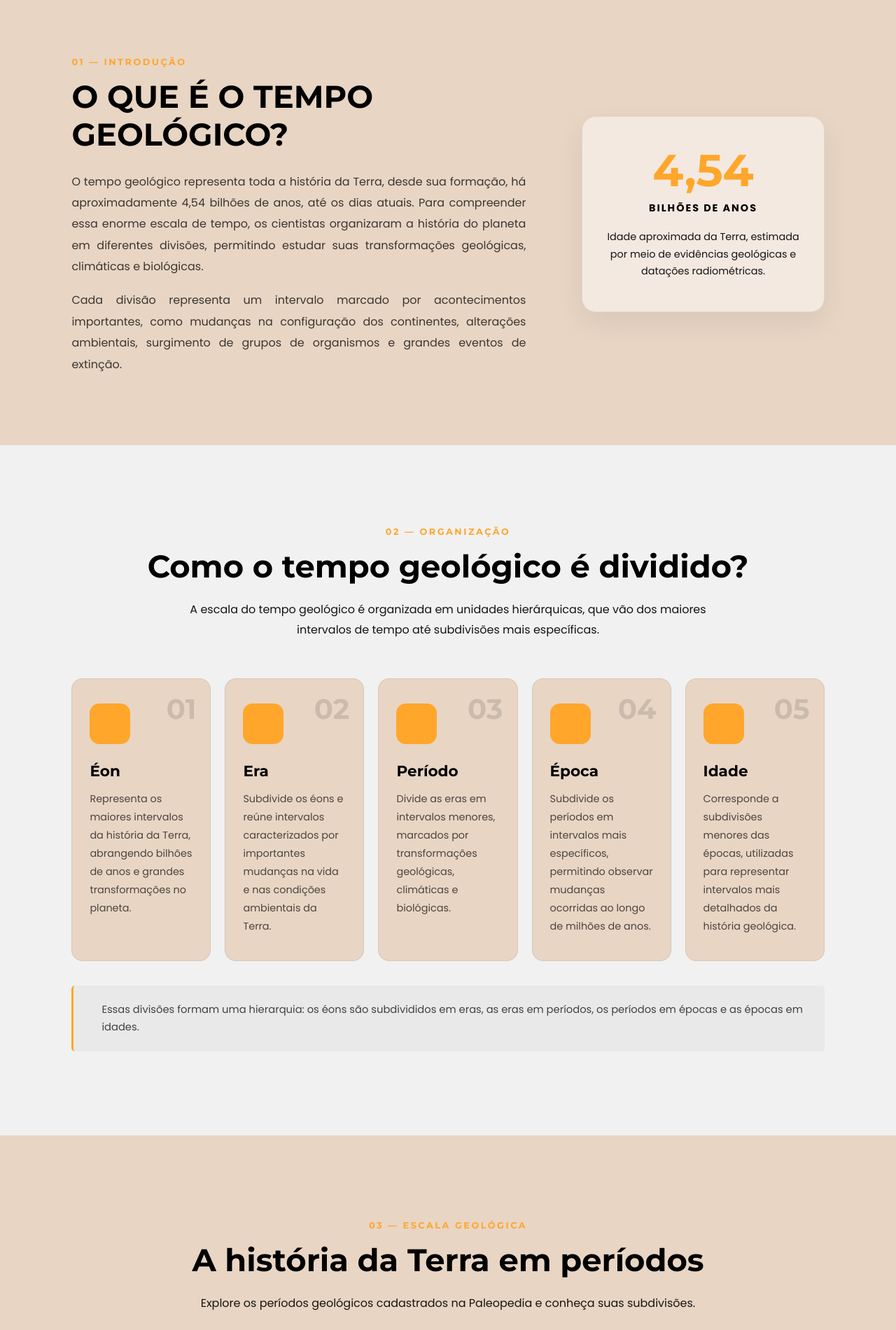
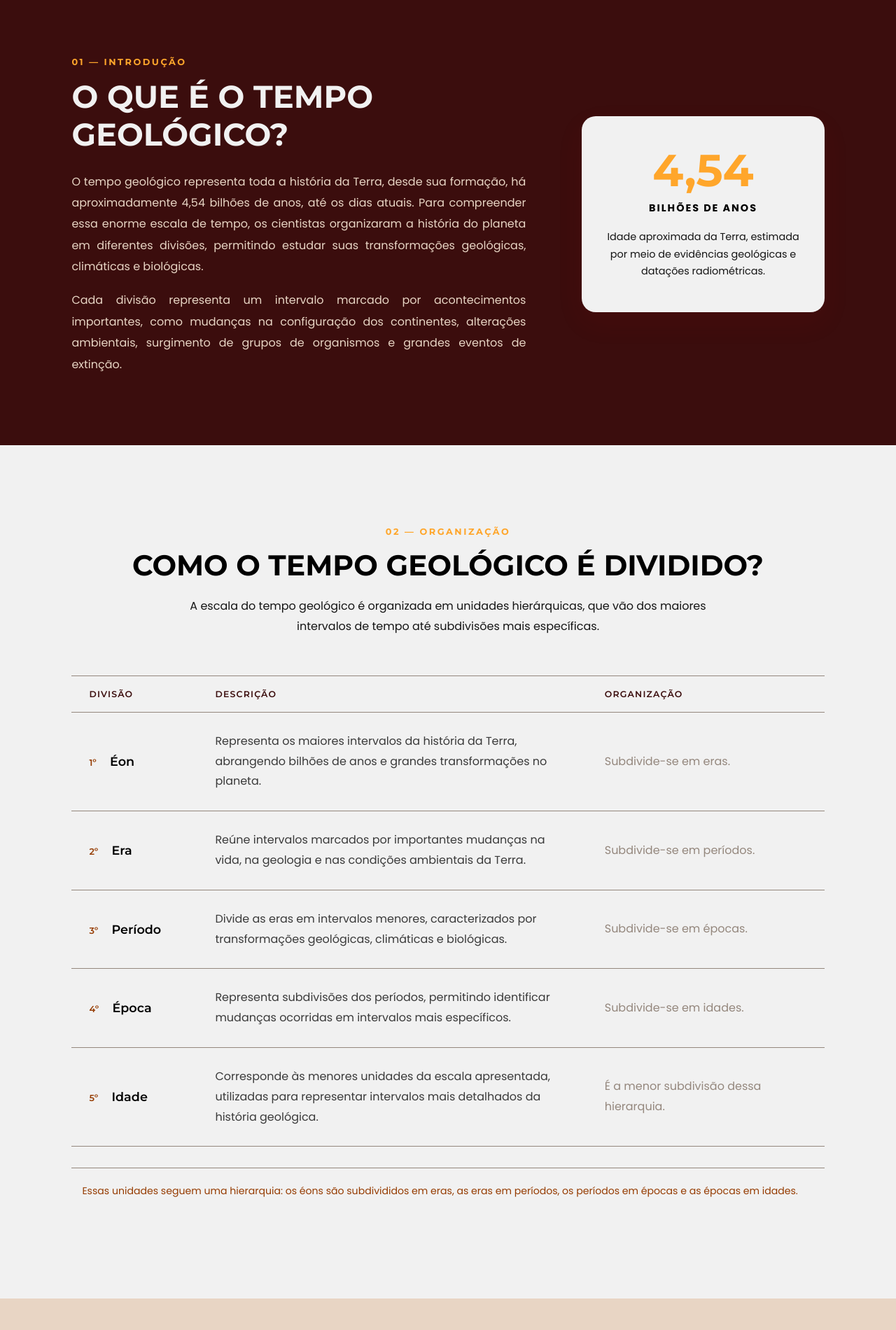
Before and after one commit to DinizDDD/PaleoPedia, a PHP site: page /index.php?page=period in a window 1280 px wide. Shown: the part 760-2660 px from the top of the page at 70% size. Run offline with PHP 8.4, Linux system fonts and the light colour scheme; data comes from the database, SQL or seed files in the repository.

Commit message:
More update in design for periods page

```diff
--- a/assets/css/period.css
+++ b/assets/css/period.css
@@ -134,7 +134,7 @@ html {
 
 .period-introduction {
     padding: 75px 8% 100px;
-    background-color: var(--Bege);
+    background-color: var(--Marrom-Escuro);
 
     .period-introduction-content {
         display: grid;
@@ -158,7 +158,7 @@ html {
 
         h2 {
             margin-bottom: 25px;
-            color: var(--Preto);
+            color: var(--Branco);
             font-family: var(--font-secondary);
             font-size: clamp(2rem, 3.5vw, 3rem);
             line-height: 1.2;
@@ -166,7 +166,7 @@ html {
 
         p {
             margin-bottom: 18px;
-            color: rgba(0, 0, 0, 0.75);
+            color: var(--Bege);
             font-size: 1rem;
             line-height: 1.9;
             text-align: justify;
@@ -184,10 +184,9 @@ html {
         justify-content: center;
         min-height: 280px;
         padding: 35px;
-        border: 1px solid rgba(0, 0, 0, 0.08);
         border-radius: 20px;
-        background: rgba(255, 255, 255, 0.48);
-        box-shadow: 0 15px 40px rgba(0, 0, 0, 0.07);
+        background: var(--Branco);
+        box-shadow: 0 15px 40px rgba(197, 7, 7, 0.07);
         text-align: center;
 
         span {
@@ -235,7 +234,7 @@ html {
         margin-bottom: 20px;
         color: var(--Preto);
         font-family: var(--font-secondary);
-        font-size: clamp(2rem, 3.5vw, 3.2rem);
+        font-size: clamp(2rem, 3.2vw, 3.2rem);
         line-height: 1.2;
     }
 
@@ -248,71 +247,87 @@ html {
     }
 }
 
-
 /* HIERARQUIA GEOLOGICA */
 
 .period-hierarchy {
     padding: 110px 8% 120px;
     background-color: var(--Branco);
 
-    .period-hierarchy-grid {
-        display: grid;
-        grid-template-columns: repeat(5, minmax(0, 1fr));
-        gap: 20px;
-        max-width: 1500px;
-        margin: auto;
+    .period-hierarchy-table-wrapper {
+        width: 100%;
+        max-width: 1300px;
+        margin: 55px auto 0;
+        overflow-x: auto;
     }
 
-    .period-hierarchy-card {
-        position: relative;
-        min-height: 310px;
-        padding: 35px 25px;
-        overflow: hidden;
-        border: 1px solid rgba(0, 0, 0, 0.07);
-        border-radius: 16px;
-        background: var(--Bege);
-        transition:
-            transform 0.3s ease,
-            box-shadow 0.3s ease;
+    .period-hierarchy-table {
+        width: 100%;
+        border-collapse: collapse;
+        text-align: left;
 
-        &:hover {
-            transform: translateY(-7px);
-            box-shadow: 0 15px 35px rgba(0, 0, 0, 0.1);
+        thead {
+            border-top: 1px solid var(--Cinza-Claro);
+            border-bottom: 1px solid var(--Cinza-Claro);
+
+            th {
+                padding: 18px 25px;
+                color: var(--Marrom-Escuro);
+                font-family: var(--font-secondary);
+                font-size: 0.78rem;
+                font-weight: 600;
+                letter-spacing: 1.2px;
+                text-transform: uppercase;
+            }
         }
 
-        .hierarchy-number {
-            position: absolute;
-            top: 18px;
-            right: 20px;
-            color: rgba(0, 0, 0, 0.12);
-            font-family: var(--font-secondary);
-            font-size: 2.5rem;
-            font-weight: 700;
+        tbody {
+            tr {
+                border-bottom: 1px solid var(--Cinza-Claro);
+                transition: background-color 0.25s ease;
+
+                &:hover {
+                    background-color: rgba(0, 0, 0, 0.025);
+                }
+            }
+
+            td {
+                padding: 27px 25px;
+                color: var(--Borda-Cinza);
+                font-size: 1rem;
+                line-height: 1.8;
+                vertical-align: middle;
+
+                &:first-child {
+                    min-width: 180px;
+                    white-space: nowrap;
+
+                    strong {
+                        color: var(--Preto);
+                        font-family: var(--font-secondary);
+                        font-size: 1.1rem;
+                        font-weight: 600;
+                    }
+                }
+
+                &:nth-child(2) {
+                    min-width: 350px;
+                    max-width: 600px;
+                }
+
+                &:last-child {
+                    min-width: 220px;
+                    color: var(--Cinza-Claro);
+                }
+            }
         }
 
-        .hierarchy-icon {
-            display: flex;
-            align-items: center;
-            justify-content: center;
-            width: 58px;
-            height: 58px;
-            margin-bottom: 25px;
-            border-radius: 14px;
-            background-color: var(--Laranja);
-            color: var(--Preto);
-            font-size: 1.4rem;
-        }
-
-        h3 {
-            margin-bottom: 15px;
+        .hierarchy-level {
+            display: inline-block;
+            margin-right: 15px;
+            color: var(--Marrom-Claro);
             font-family: var(--font-secondary);
-            font-size: 1.35rem;
-        }
-
-        p {
-            color: rgba(0, 0, 0, 0.68);
-            font-size: 0.9rem;
-            line-height: 1.8;
+            font-size: 0.8rem;
+            font-weight: 600;
         }
     }
 
@@ -320,23 +335,21 @@ html {
         display: flex;
         align-items: flex-start;
         gap: 15px;
-        max-width: 1100px;
-        margin: 35px auto 0;
-        padding: 22px 25px;
-        border-left: 3px solid var(--Laranja);
-        border-radius: 5px;
-        background-color: rgba(0, 0, 0, 0.035);
+        max-width: 1300px;
+        margin: 30px auto 0;
+        padding: 20px 0;
+        border-top: 1px solid var(--Cinza-Claro);
 
         i {
-            margin-top: 3px;
+            margin-top: 4px;
             color: var(--Laranja);
-            font-size: 1.2rem;
+            font-size: 1.10rem;
         }
 
         p {
-            color: rgba(0, 0, 0, 0.72);
-            font-size: 0.92rem;
-            line-height: 1.7;
+            color: var(--Marrom-Claro);
+            font-size: 0.88rem;
+            line-height: 1.8;
         }
     }
 }
--- a/pages/period.php
+++ b/pages/period.php
@@ -142,82 +142,105 @@ $totalAges = count(array_filter(
 <section class="period-hierarchy">
     <div class="period-section-heading">
         <span>02 — ORGANIZAÇÃO</span>
-            <h2>Como o tempo geológico é dividido?</h2>
+        <h2>COMO O TEMPO GEOLÓGICO É DIVIDIDO?</h2>
         <p>
             A escala do tempo geológico é organizada em unidades
             hierárquicas, que vão dos maiores intervalos de tempo
             até subdivisões mais específicas.
         </p>
     </div>
-        <div class="period-hierarchy-grid">
-            <article class="period-hierarchy-card">
-                <span class="hierarchy-number">01</span>
-                <div class="hierarchy-icon">
-                    <i class="fa-solid fa-earth-americas"></i>
+    <div class="period-hierarchy-table-wrapper">
+        <table class="period-hierarchy-table">
+            <thead>
+                <tr>
+                    <th>Divisão</th>
+                    <th>Descrição</th>
+                    <th>Organização</th>
+                </tr>
+            </thead>
+            <tbody>
+                <tr>
+                    <td>
+                        <span class="hierarchy-level">1º</span>
+                        <strong>Éon</strong>
+                    </td>
+                    <td>
+                        Representa os maiores intervalos da história
+                        da Terra, abrangendo bilhões de anos e grandes
+                        transformações no planeta.
+                    </td>
+                    <td>
+                        Subdivide-se em eras.
+                    </td>
+                </tr>
+
+                <tr>
+                    <td>
+                        <span class="hierarchy-level">2º</span>
+                        <strong>Era</strong>
+                    </td>
+                    <td>
+                        Reúne intervalos marcados por importantes
+                        mudanças na vida, na geologia e nas condições
+                        ambientais da Terra.
+                    </td>
+                    <td>
+                        Subdivide-se em períodos.
+                    </td>
+                </tr>
+
+                <tr>
+                    <td>
+                        <span class="hierarchy-level">3º</span>
+                        <strong>Período</strong>
+                    </td>
+                    <td>
+                        Divide as eras em intervalos menores,
+                        caracterizados por transformações geológicas,
+                        climáticas e biológicas.
+                    </td>
+                    <td>
+                        Subdivide-se em épocas.
+                    </td>
+                </tr>
+
+                <tr>
+                    <td>
+                        <span class="hierarchy-level">4º</span>
+                        <strong>Época</strong>
+                    </td>
+                    <td>
+                        Representa subdivisões dos períodos,
+                        permitindo identificar mudanças ocorridas
+                        em intervalos mais específicos.
+                    </td>
+                    <td>
+                        Subdivide-se em idades.
+                    </td>
+                </tr>
+
+                <tr>
+                    <td>
+                        <span class="hierarchy-level">5º</span>
+                        <strong>Idade</strong>
+                    </td>
+                    <td>
+                        Corresponde às menores unidades da escala
+                        apresentada, utilizadas para representar
+                        intervalos mais detalhados da história geológica.
+                    </td>
+                    <td>
+                        É a menor subdivisão dessa hierarquia.
+                    </td>
+                </tr>
+            </tbody>
+        </table>
     </div>
-                <h3>Éon</h3>
-                <p>
-                    Representa os maiores intervalos da história da Terra,
-                    abrangendo bilhões de anos e grandes transformações
-                    no planeta.
-                </p>
 
-            </article>
-            <article class="period-hierarchy-card">
-                <span class="hierarchy-number">02</span>
-                <div class="hierarchy-icon">
-                    <i class="fa-solid fa-layer-group"></i>
-                </div>
-                <h3>Era</h3>
-                <p>
-                    Subdivide os éons e reúne intervalos caracterizados
-                    por importantes mudanças na vida e nas condições
-                    ambientais da Terra.
-                </p>
-            </article>
-
-            <article class="period-hierarchy-card">
-                <span class="hierarchy-number">03</span>
-                <div class="hierarchy-icon">
-                    <i class="fa-solid fa-mountain"></i>
-                </div>
-                <h3>Período</h3>
-                <p>
-                    Divide as eras em intervalos menores, marcados por
-                    transformações geológicas, climáticas e biológicas.
-                </p>
-            </article>
-
-            <article class="period-hierarchy-card">
-                <span class="hierarchy-number">04</span>
-                <div class="hierarchy-icon">
-                    <i class="fa-solid fa-clock"></i>
-                </div>
-                <h3>Época</h3>
-                <p>
-                    Subdivide os períodos em intervalos mais específicos,
-                    permitindo observar mudanças ocorridas ao longo
-                    de milhões de anos.
-                </p>
-            </article>
-
-            <article class="period-hierarchy-card">
-                <span class="hierarchy-number">05</span>
-                <div class="hierarchy-icon">
-                    <i class="fa-solid fa-hourglass-half"></i>
-                </div>
-                <h3>Idade</h3>
-                <p>
-                    Corresponde a subdivisões menores das épocas,
-                    utilizadas para representar intervalos mais
-                    detalhados da história geológica.
-                </p>
-            </article>
-        </div>
     <div class="period-hierarchy-note">
         <i class="fa-solid fa-circle-info"></i>
         <p>
-                Essas divisões formam uma hierarquia: os éons são
+            Essas unidades seguem uma hierarquia: os éons são
             subdivididos em eras, as eras em períodos, os períodos
             em épocas e as épocas em idades.
         </p>
```
Also changed, not shown: other parts of assets/css/period.css (+25 -33 lines). Lines whose indentation alone changed are shown as unchanged.
